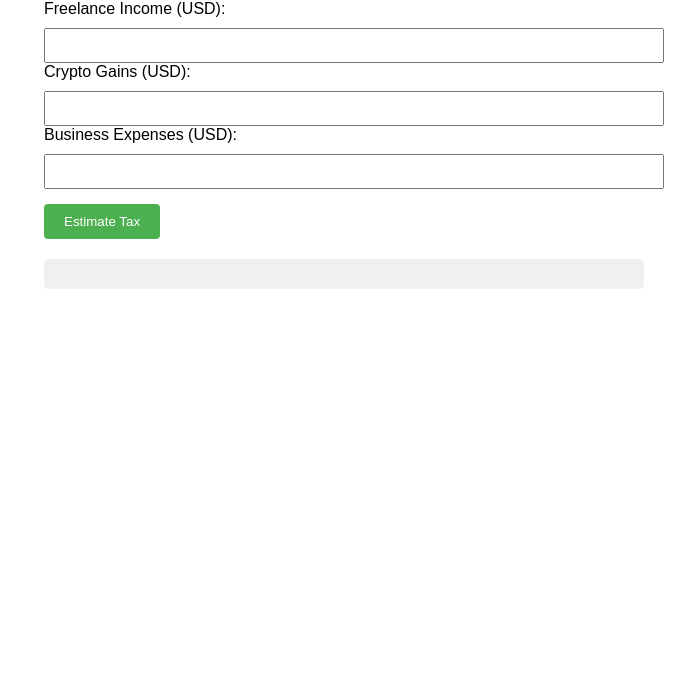
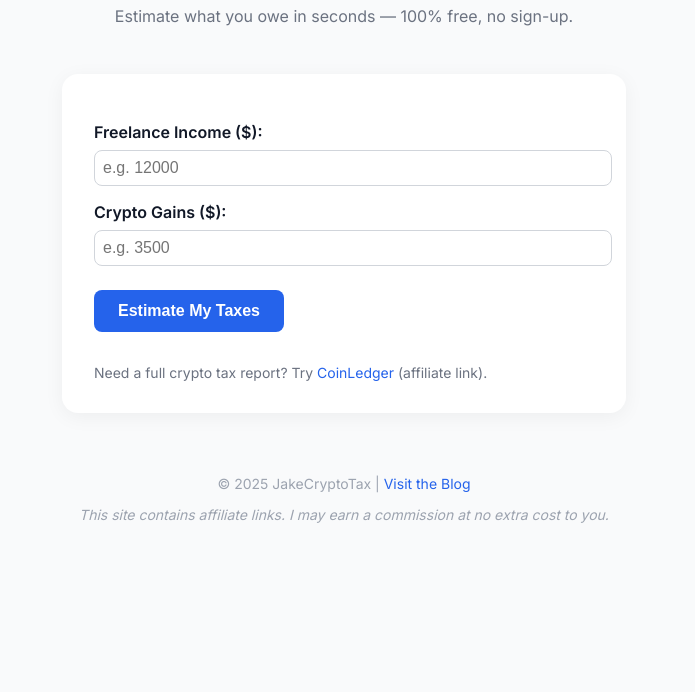
Before and after one commit to doykaberry/tax-estimator, a plain HTML site: page index.html in a window 1280 px wide. Shown: the part 108-800 px from the top of the page, without its empty margins (296-991 px from the left). Drawn offline with Linux system fonts and the light colour scheme.

Commit message:
new changes

```diff
--- a/index.html
+++ b/index.html
@@ -1,49 +1,128 @@
 <!DOCTYPE html>
-<html>
+<html lang="en">
 <head>
-  <title>Crypto & Freelance Tax Estimator</title>
+  <meta charset="UTF-8" />
+  <meta name="viewport" content="width=device-width, initial-scale=1.0" />
+  <title>Freelance & Crypto Tax Estimator</title>
+  <link href="https://fonts.googleapis.com/css2?family=Inter:wght@400;600;700&display=swap" rel="stylesheet">
   <style>
-    body { font-family: Arial; max-width: 600px; margin: 20px auto; padding: 20px; }
-    input, select { width: 100%; padding: 8px; margin-top: 10px; }
-    button { padding: 10px 20px; margin-top: 15px; background-color: #4CAF50; color: white; border: none; border-radius: 4px; }
-    #result { margin-top: 20px; background-color: #f0f0f0; padding: 15px; border-radius: 5px; }
+    body {
+      margin: 0;
+      font-family: 'Inter', sans-serif;
+      background: #f9fafb;
+      color: #111827;
+      display: flex;
+      flex-direction: column;
+      align-items: center;
+      padding: 2rem;
+    }
+    header {
+      text-align: center;
+      margin-bottom: 2rem;
+    }
+    header h1 {
+      font-size: 2rem;
+      font-weight: 700;
+    }
+    header p {
+      font-size: 1rem;
+      color: #6b7280;
+    }
+    main {
+      background: white;
+      padding: 2rem;
+      border-radius: 1rem;
+      box-shadow: 0 4px 20px rgba(0, 0, 0, 0.05);
+      max-width: 500px;
+      width: 100%;
+    }
+    label {
+      display: block;
+      margin-top: 1rem;
+      font-weight: 600;
+    }
+    input {
+      width: 100%;
+      padding: 0.5rem;
+      margin-top: 0.5rem;
+      border: 1px solid #d1d5db;
+      border-radius: 0.5rem;
+      font-size: 1rem;
+    }
+    button {
+      margin-top: 1.5rem;
+      background: #2563eb;
+      color: white;
+      padding: 0.75rem 1.5rem;
+      border: none;
+      border-radius: 0.5rem;
+      font-size: 1rem;
+      font-weight: 600;
+      cursor: pointer;
+    }
+    button:hover {
+      background: #1d4ed8;
+    }
+    .result {
+      margin-top: 1.5rem;
+      font-size: 1.25rem;
+      font-weight: 600;
+    }
+    .affiliate {
+      margin-top: 2rem;
+      font-size: 0.875rem;
+      color: #6b7280;
+    }
+    .affiliate a {
+      color: #2563eb;
+      text-decoration: none;
+    }
+    footer {
+      margin-top: 3rem;
+      text-align: center;
+      font-size: 0.875rem;
+      color: #9ca3af;
+    }
+    footer a {
+      color: #2563eb;
+      text-decoration: none;
+    }
   </style>
 </head>
 <body>
-  <h2>Crypto & Freelance Tax Estimator (US)</h2>
-  <label>Freelance Income (USD):</label>
-  <input type="number" id="freelance" />
+  <header>
+    <h1>Jake’s Freelance + Crypto Tax Estimator</h1>
+    <p>Estimate what you owe in seconds — 100% free, no sign-up.</p>
+  </header>
 
-  <label>Crypto Gains (USD):</label>
-  <input type="number" id="crypto" />
+  <main>
+    <label for="freelance">Freelance Income ($):</label>
+    <input type="number" id="freelance" placeholder="e.g. 12000" />
 
-  <label>Business Expenses (USD):</label>
-  <input type="number" id="expenses" />
+    <label for="crypto">Crypto Gains ($):</label>
+    <input type="number" id="crypto" placeholder="e.g. 3500" />
 
-  <button onclick="estimateTax()">Estimate Tax</button>
+    <button onclick="estimateTax()">Estimate My Taxes</button>
 
-  <div id="result"></div>
+    <div class="result" id="output"></div>
+
+    <div class="affiliate">
+      Need a full crypto tax report? Try <a href="https://coinledger.io?fpr=4csaq" target="_blank">CoinLedger</a> (affiliate link).
+    </div>
+  </main>
+
+  <footer>
+    <p>© 2025 JakeCryptoTax | <a href="https://jakecryptotax.blogspot.com" target="_blank">Visit the Blog</a></p>
+    <p><em>This site contains affiliate links. I may earn a commission at no extra cost to you.</em></p>
+  </footer>
 
   <script>
     function estimateTax() {
       const freelance = parseFloat(document.getElementById('freelance').value) || 0;
       const crypto = parseFloat(document.getElementById('crypto').value) || 0;
-      const expenses = parseFloat(document.getElementById('expenses').value) || 0;
-
-      const grossIncome = freelance + crypto;
-      const taxableIncome = Math.max(0, grossIncome - expenses);
-
-      const tax = taxableIncome * 0.25;
-      const net = taxableIncome - tax;
-
-      document.getElementById('result').innerHTML = `
-        <h3>Estimated Tax Summary:</h3>
-        <p><strong>Total Tax:</strong> $${tax.toFixed(2)}</p>
-        <p><strong>Net Income:</strong> $${net.toFixed(2)}</p>
-        <p><strong>Want to file taxes easily?</strong><br>
-          Try <a href="https://coinledger.io?fpr=4csaq" target="_blank">CoinLedger</a> or
-          <a href="https://turbotax.intuit.com/" target="_blank">TurboTax</a>.</p>
-      `;
+      const totalIncome = freelance + crypto;
+      const estimatedTax = totalIncome * 0.25;
+      document.getElementById('output').innerText = `Estimated tax owed: $${estimatedTax.toFixed(2)}`;
     }
   </script>
 </body>
```
